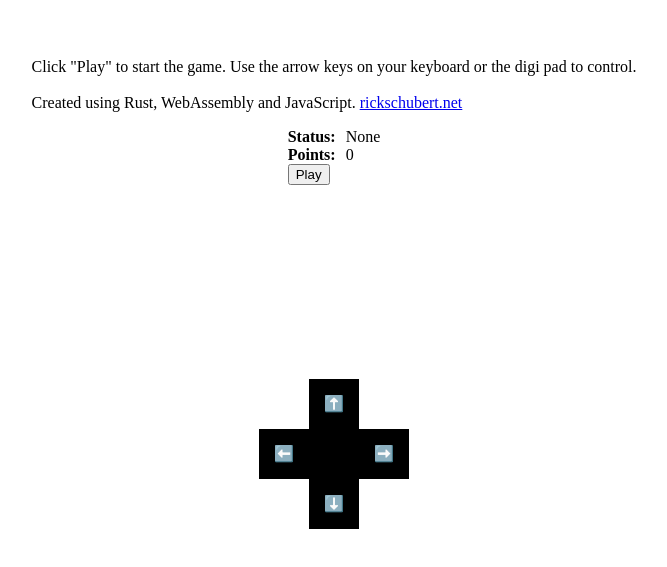
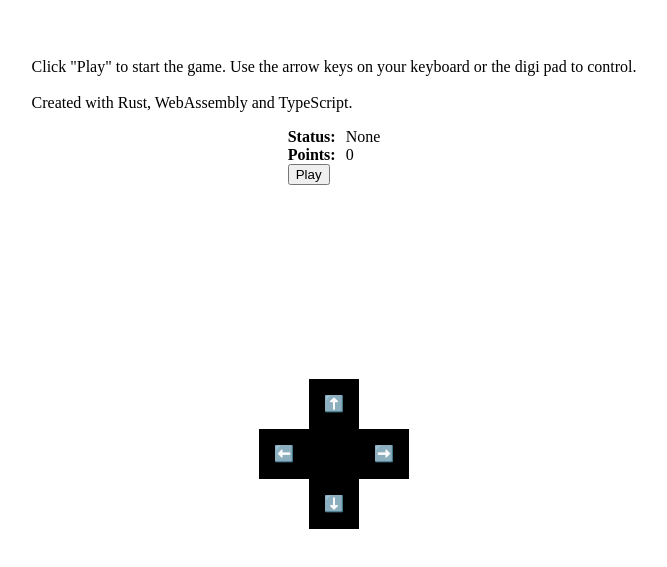
Before and after one commit to rickschubert/snake, a plain HTML site: page index.html in a window 1280 px wide. Shown: the part 107-674 px from the top of the page, without its empty margins (306-973 px from the left). Drawn offline with Linux system fonts and the light colour scheme; no server answers.

Commit message:
Update from https://github.com/rickschubert/rust-udemy-course/commit/11d817cd72e8c524e3bee8751b0b4a3561189870

```diff
--- a/index.html
+++ b/index.html
@@ -90,8 +90,7 @@
 <body>
   <div class="content-wrapper">
     <p>Click "Play" to start the game. Use the arrow keys on your keyboard or the digi pad to control.<br><br>
-      Created using Rust, WebAssembly and JavaScript. <a
-        href="https://rickschubert.net">rickschubert.net</a>
+      Created with Rust, WebAssembly and TypeScript.
     </p>
     <div class="game-panel">
       <div class="flex">
```
